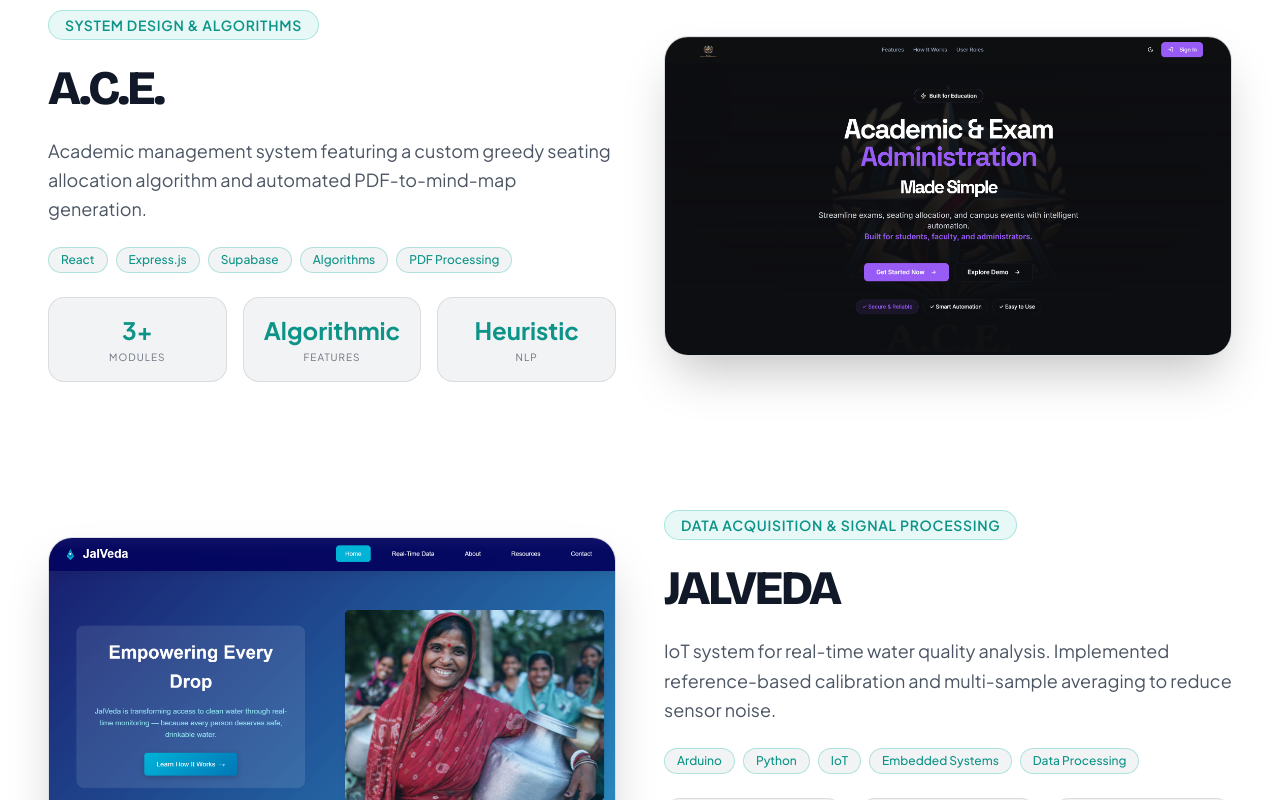
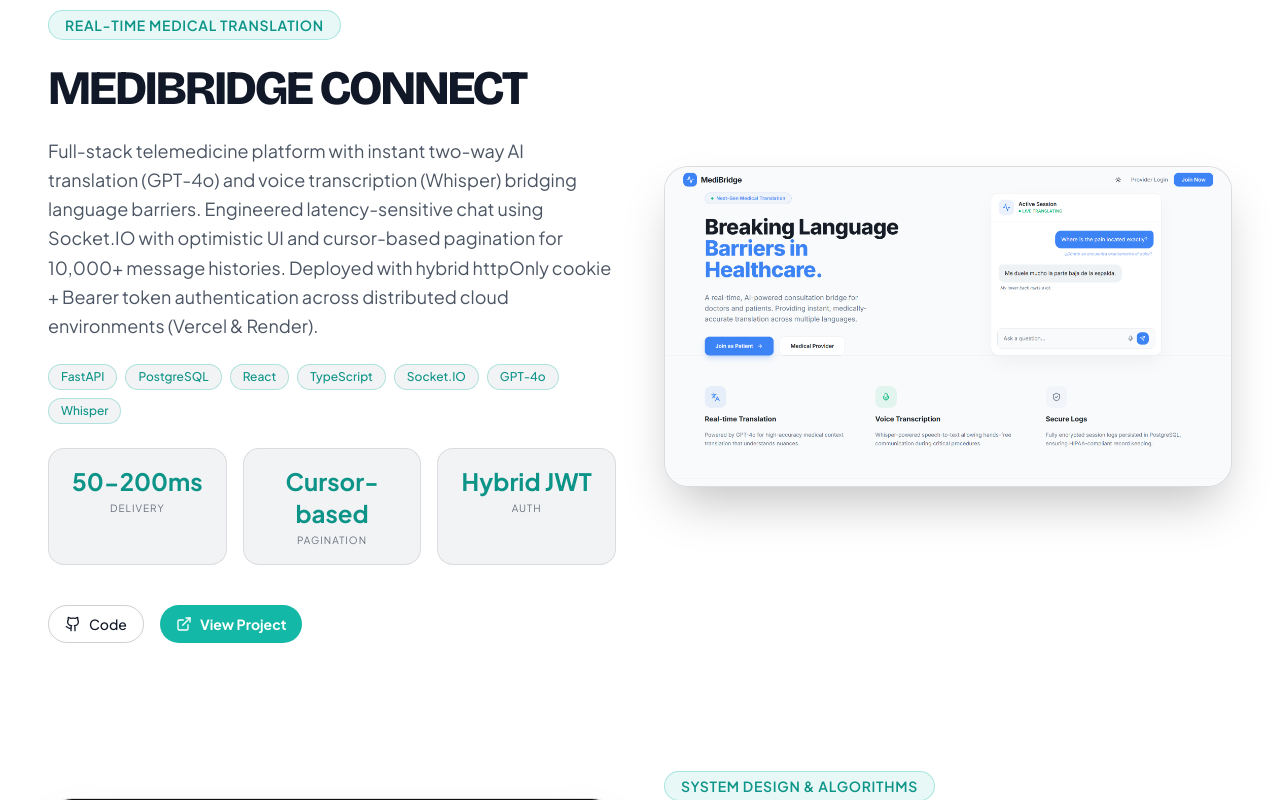
Before and after one commit to b-rahul07/b-rahul-portfolio, a React (Vite) app: page / in a window 1280 px wide. Shown: the part 4260-5060 px from the top of the page. Built offline with nearby package versions, Linux system fonts and the light colour scheme.

Commit message:
Update projects: Add MediBridge Connect, move ACE to 3rd, remove JalVeda

```diff
--- a/src/components/ProjectsSection.tsx
+++ b/src/components/ProjectsSection.tsx
@@ -20,6 +20,20 @@ const projects = [
     image: "/kala-img.png",
   },
   {
+    title: "MediBridge Connect",
+    subtitle: "REAL-TIME MEDICAL TRANSLATION",
+    description: "Full-stack telemedicine platform with instant two-way AI translation (GPT-4o) and voice transcription (Whisper) bridging language barriers. Engineered latency-sensitive chat using Socket.IO with optimistic UI and cursor-based pagination for 10,000+ message histories. Deployed with hybrid httpOnly cookie + Bearer token authentication across distributed cloud environments (Vercel & Render).",
+    metrics: [
+      { label: "DELIVERY", value: "50-200ms" },
+      { label: "PAGINATION", value: "Cursor-based" },
+      { label: "AUTH", value: "Hybrid JWT" }
+    ],
+    tags: ["FastAPI", "PostgreSQL", "React", "TypeScript", "Socket.IO", "GPT-4o", "Whisper"],
+    githubUrl: "https://github.com/b-rahul07/medibridge-connect",
+    liveUrl: "https://medibridge-connect.vercel.app",
+    image: "/medibrige.png",
+  },
+  {
     title: "A.C.E.",
     subtitle: "SYSTEM DESIGN & ALGORITHMS",
     description: "Academic management system featuring a custom greedy seating allocation algorithm and automated PDF-to-mind-map generation.",
@@ -32,20 +46,6 @@ const projects = [
     githubUrl: null,
     liveUrl: null,
     image: "/ace-image.png",
-  },
-  {
-    title: "JalVeda",
-    subtitle: "DATA ACQUISITION & SIGNAL PROCESSING",
-    description: "IoT system for real-time water quality analysis. Implemented reference-based calibration and multi-sample averaging to reduce sensor noise.",
-    metrics: [
-      { label: "SENSORS", value: "2" },
-      { label: "CALIBRATION", value: "±5%" },
-      { label: "NOISE RED.", value: "40%" }
-    ],
-    tags: ["Arduino", "Python", "IoT", "Embedded Systems", "Data Processing"],
-    githubUrl: null,
-    liveUrl: null,
-    image: "/jalveda-img.png",
   }
 ];
 
```
Also changed, not shown: public/medibrige.png (added).
